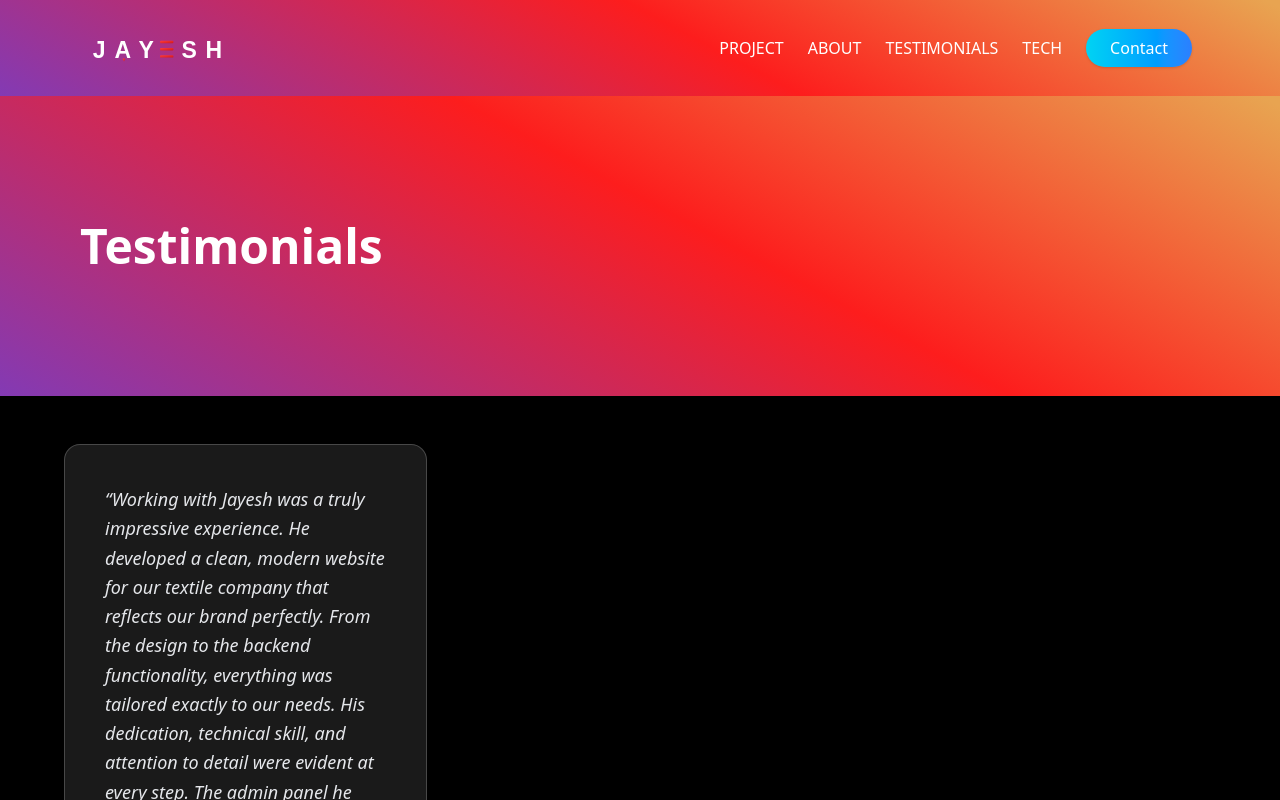
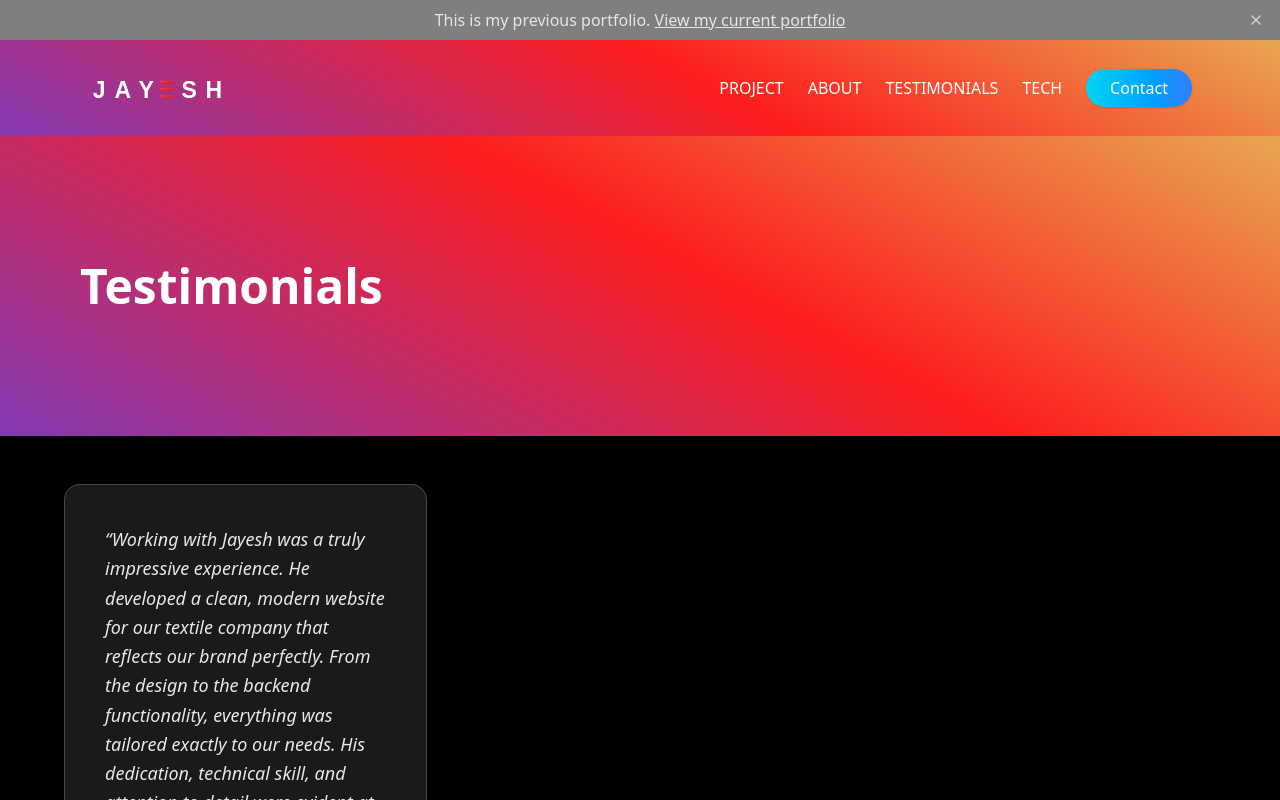
Before and after one commit to Bunny099/jayesh, a Next.js app: page /testimonial in a window 1280 px wide. Shown: the top 800 px of the page. Built offline with nearby package versions, Linux system fonts and the light colour scheme.

Commit message:
fix: resolve navbar merge conflict and add archive notice

```diff
--- a/app/components/hero.tsx
+++ b/app/components/hero.tsx
@@ -7,7 +7,8 @@ import TypeWriter from "./typewriter";
 export default function Hero() {
   return (
     <>
-       <div className="w-full min-h-screen flex items-center justify-start themebg px-4 md:px-20 py-12">
+       <div className="w-full min-h-screen flex items-center justify-start themebg px-4 md:px-20 py-12 ">
+
         <div className="max-w-4xl w-full">
           <TypeWriter />
           <p className="text-base md:text-xl text-white text-pretty transition-all duration-300 leading-relaxed mt-4">
--- a/app/components/navbar.tsx
+++ b/app/components/navbar.tsx
@@ -4,6 +4,7 @@ import { useState, useEffect } from "react";
 import { Menu, X } from "lucide-react";
 import Button from "./button";
 import JayeshLogo from "./logo";
+import AnnouncementBar from "./announce";
 
 export default function Navbar() {
   const [scrolled, setScrolled] = useState<boolean>(false);
@@ -23,7 +24,8 @@ export default function Navbar() {
     { label: "TESTIMONIALS", href: "testimonial" },
     { label: "TECH", href: "techstack" },
   ];
-  return (
+  return ( <>
+  <AnnouncementBar/>
     <nav
       className={`flex items-center justify-between py-6 px-6 md:px-22 sticky top-0 z-50  transition-all duration-300 text-white
       ${scrolled ? "bg-black/35 backdrop-blur-md shadow-md" : "themebg"}
@@ -77,5 +79,6 @@ export default function Navbar() {
         </div>
       )}
     </nav>
+    </>
   );
 }
```
Also changed, not shown: 1 other file (tests, documents, lock files or other folders).
